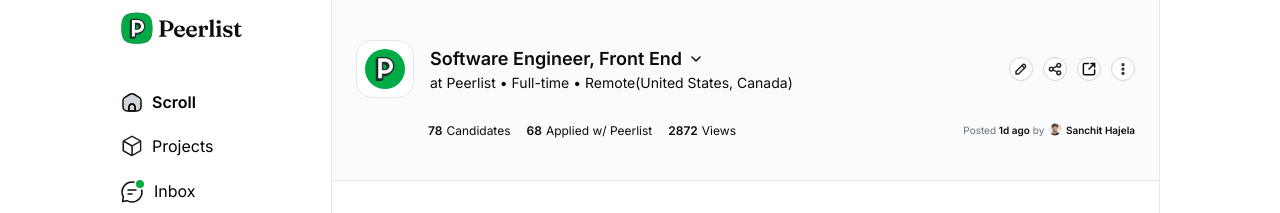
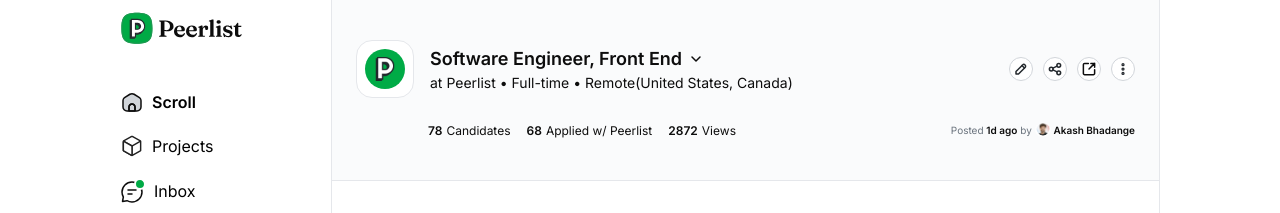
Before and after one commit to xanxit/dnd, a Next.js app: page / in a window 1280 px wide. Shown: the top 213 px of the page. Built offline with nearby package versions, Linux system fonts and the light colour scheme.

Commit message:
fix: content update

```diff
--- a/app/components/JDHeader.jsx
+++ b/app/components/JDHeader.jsx
@@ -80,13 +80,13 @@
             <Image
               className="w-4 h-4 rounded-full bg-center bg-no-repeat bg-cover flex justify-center items-center object-cover hover:opacity-90 transition-opacity border-1 border-white bg-white -mt-0.5"
               src="/images/akash-img.svg"
-              alt="Sanchit Hajela"
+              alt="Akash Bhadange"
               width="18"
               height="18"
             />
           </span>
           &nbsp;
-          <span className="font-semibold text-[#0D0D0D]">Sanchit Hajela</span>
+          <span className="font-semibold text-[#0D0D0D]">Akash Bhadange</span>
         </div>
       </div>
     </div>
```
